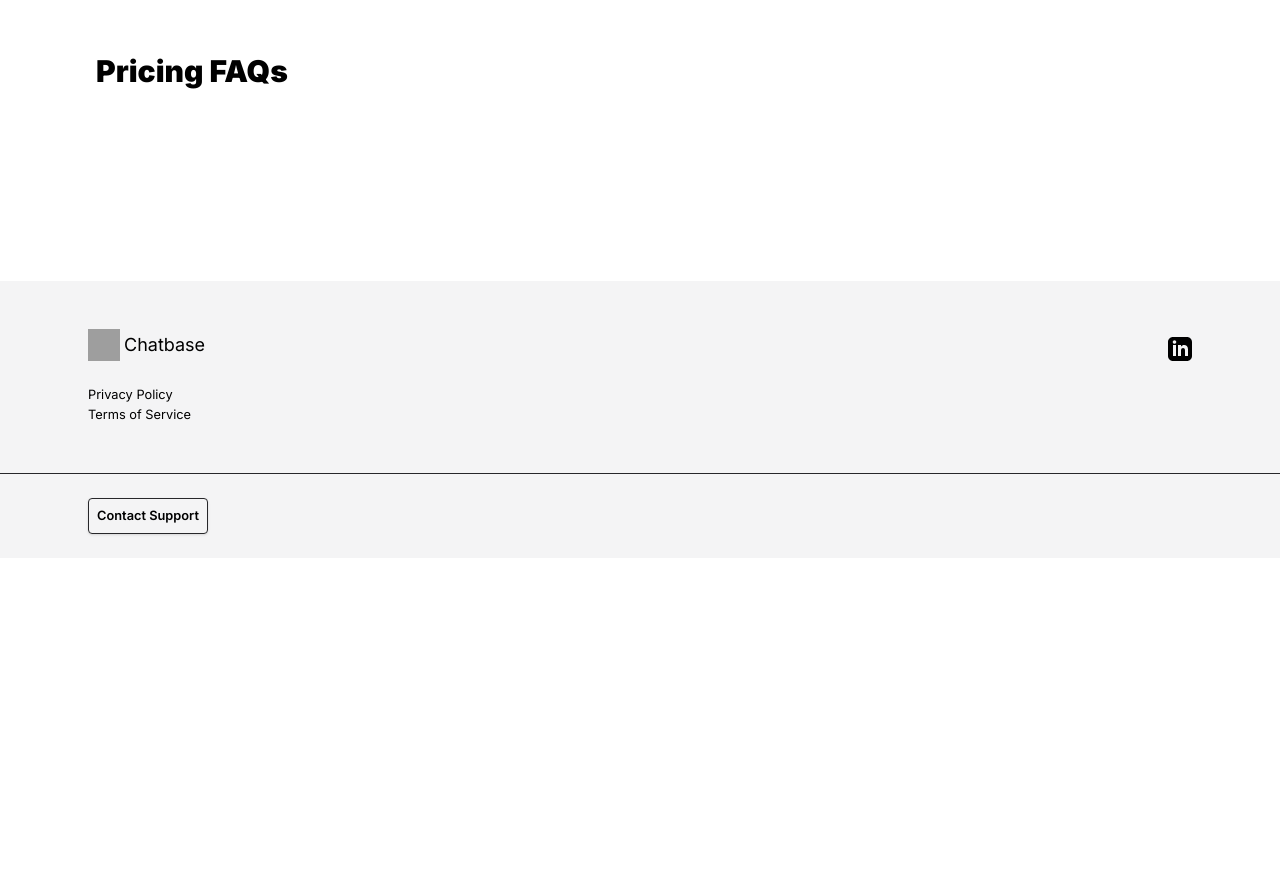
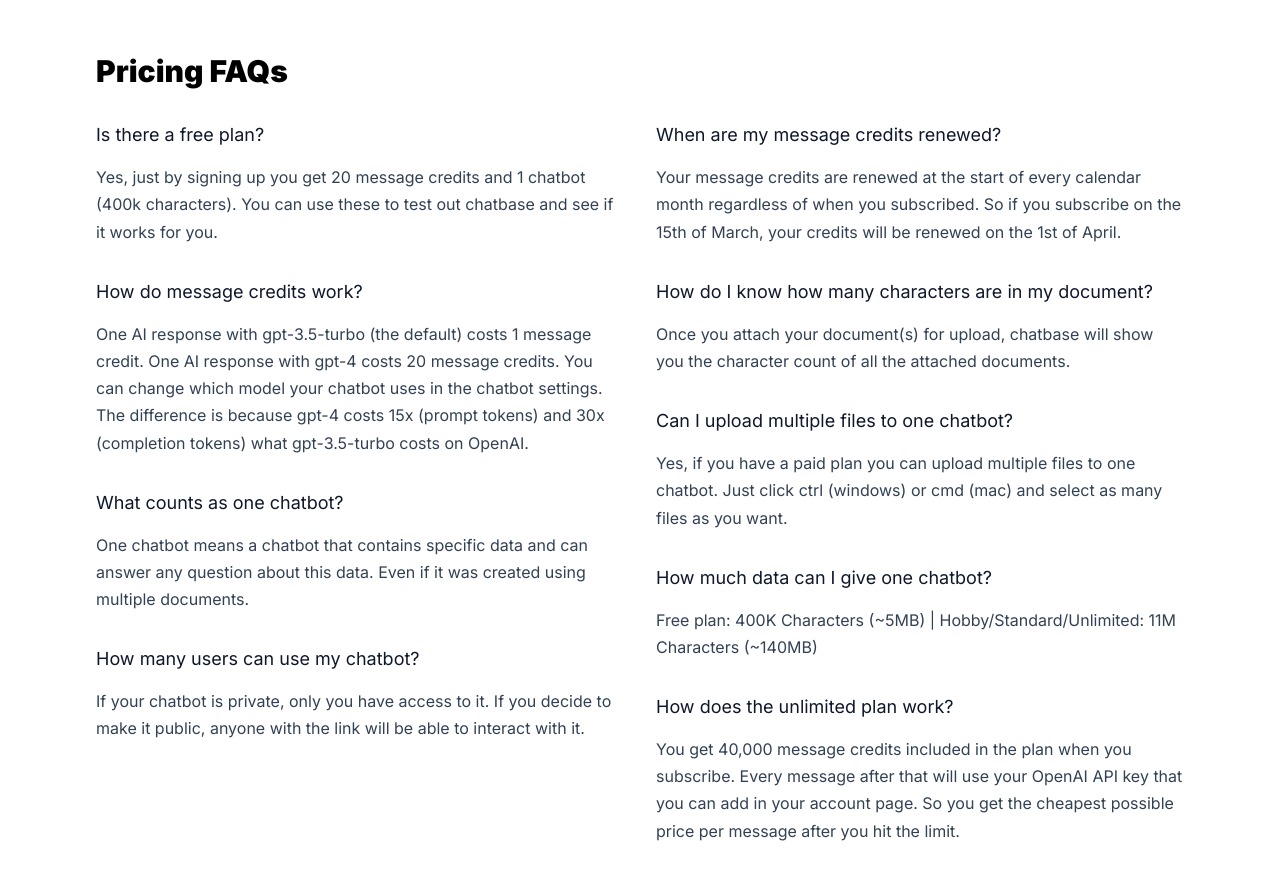
Before and after one commit to BodySites/Custom-ChatGPT, a React (Vite) app: page /Custom-ChatGPT/prices in a window 1280 px wide. Shown: the part 2120-2999 px from the top of the page. Before the commit the page ends 2678 px from the top, so only its background shows below. Built offline with nearby package versions, Linux system fonts and the light colour scheme; grey boxes are pictures that could not be loaded.

Commit message:
add section with PriceFAQs

```diff
--- a/src/features/PriceAddOn/index.ts
+++ b/src/features/PriceAddOn/index.ts
@@ -1,3 +1,4 @@
 export { PriceAddOnStatic } from "./ui/PriceAddOnStatic";
 export { PriceAddOnInput } from "./ui/PriceAddOnInput";
+export { priceAddOnsItems } from "./static/priceAddOnsObject";
 export type { IPriceAddOn } from "./api/IPriceAddOn";
--- a/src/features/PriceAddOn/static/priceAddOnsObject.tsx
+++ b/src/features/PriceAddOn/static/priceAddOnsObject.tsx
@@ -1,4 +1,4 @@
-import { IPriceAddOn } from "..";
+import { IPriceAddOn } from "../api/IPriceAddOn";
 
 export const priceAddOnsItems: IPriceAddOn[] = [
 	{
--- /dev/null
+++ b/src/features/PriceFAQ/api/IPriceFAQ.tsx
@@ -0,0 +1,4 @@
+export interface IPriceFAQ {
+	title: string;
+	description: string;
+}
--- /dev/null
+++ b/src/features/PriceFAQ/index.ts
@@ -0,0 +1,2 @@
+export { PriceFAQ } from "./ui/PriceFAQ";
+export type { IPriceFAQ } from "./api/IPriceFAQ";
--- /dev/null
+++ b/src/features/PriceFAQ/ui/PriceFAQ.tsx
@@ -0,0 +1,27 @@
+import React from "react";
+import styled from "styled-components";
+import { IPriceFAQ } from "../api/IPriceFAQ.tsx";
+
+const Container = styled.div``;
+
+const Title = styled.h3`
+	font-size: 1.125rem;
+	line-height: 1.75rem;
+	color: rgb(15 23 42);
+	line-height: 1.5;
+`;
+
+const Description = styled.p`
+	margin-top: 1rem;
+	line-height: 1.7;
+	color: rgb(51 65 85);
+`;
+
+export const PriceFAQ: React.FC<IPriceFAQ> = ({ title, description }) => {
+	return (
+		<Container>
+			<Title>{title}</Title>
+			<Description>{description}</Description>
+		</Container>
+	);
+};
--- a/src/pages/PricesPage/PricesPage.tsx
+++ b/src/pages/PricesPage/PricesPage.tsx
@@ -8,8 +8,13 @@
 import { PricePlansList } from "../../widgets/PriceList/PricePlansList";
 import { pricePlans } from "../../widgets/PriceList/pricePlansObject";
 import { PricingSectionLayout } from "../../widgets/layout/PricingSectionLayout";
-import { priceAddOnsItems } from "../../features/PriceAddOn/static/PriceAddOnsObject";
-import { PriceAddOnInput, PriceAddOnStatic } from "../../features/PriceAddOn";
+import {
+	PriceAddOnInput,
+	PriceAddOnStatic,
+	priceAddOnsItems
+} from "../../features/PriceAddOn";
+import { PriceFAQList } from "../../widgets/PriceFAQList/PriceFAQList";
+import { priceFAQsItems } from "../../widgets/PriceFAQList/priceFAQsObject";
 
 const Container = styled.div`
 	background-color: #fff;
@@ -94,7 +99,9 @@
 						)
 					)}
 				</PricingSectionLayout>
-				<PricingSectionLayout title="Pricing FAQs"></PricingSectionLayout>
+				<PricingSectionLayout title="Pricing FAQs">
+					<PriceFAQList items={priceFAQsItems} />
+				</PricingSectionLayout>
 			</Content>
 			<Footer BG="rgb(244 244 245)" colorText="black" />
 		</Container>
--- /dev/null
+++ b/src/widgets/PriceFAQList/PriceFAQList.tsx
@@ -0,0 +1,30 @@
+import React from "react";
+import styled from "styled-components";
+import { IPriceFAQ, PriceFAQ } from "../../features/PriceFAQ";
+
+const List = styled.ul`
+	display: flex;
+	flex-direction: column;
+	row-gap: 2rem;
+`;
+
+interface Props {
+	items: IPriceFAQ[];
+}
+
+export const PriceFAQList: React.FC<Props> = ({ items }) => {
+	return (
+		<>
+			<List>
+				{items.slice(0, items.length / 2).map((item, index) => (
+					<PriceFAQ {...item} key={index} />
+				))}
+			</List>
+			<List>
+				{items.slice(items.length / 2, items.length).map((item, index) => (
+					<PriceFAQ {...item} key={index} />
+				))}
+			</List>
+		</>
+	);
+};
--- /dev/null
+++ b/src/widgets/PriceFAQList/priceFAQsObject.tsx
@@ -0,0 +1,49 @@
+import { IPriceFAQ } from "../../features/PriceFAQ/api/IPriceFAQ";
+
+export const priceFAQsItems: IPriceFAQ[] = [
+	{
+		title: "Is there a free plan?",
+		description:
+			"Yes, just by signing up you get 20 message credits and 1 chatbot (400k characters). You can use these to test out chatbase and see if it works for you."
+	},
+	{
+		title: "How do message credits work?",
+		description:
+			"One AI response with gpt-3.5-turbo (the default) costs 1 message credit. One AI response with gpt-4 costs 20 message credits. You can change which model your chatbot uses in the chatbot settings. The difference is because gpt-4 costs 15x (prompt tokens) and 30x (completion tokens) what gpt-3.5-turbo costs on OpenAI."
+	},
+	{
+		title: "What counts as one chatbot?",
+		description:
+			"One chatbot means a chatbot that contains specific data and can answer any question about this data. Even if it was created using multiple documents."
+	},
+	{
+		title: "How many users can use my chatbot?",
+		description:
+			"If your chatbot is private, only you have access to it. If you decide to make it public, anyone with the link will be able to interact with it."
+	},
+	{
+		title: "When are my message credits renewed?",
+		description:
+			"Your message credits are renewed at the start of every calendar month regardless of when you subscribed. So if you subscribe on the 15th of March, your credits will be renewed on the 1st of April."
+	},
+	{
+		title: "How do I know how many characters are in my document?",
+		description:
+			"Once you attach your document(s) for upload, chatbase will show you the character count of all the attached documents."
+	},
+	{
+		title: "Can I upload multiple files to one chatbot?",
+		description:
+			"Yes, if you have a paid plan you can upload multiple files to one chatbot. Just click ctrl (windows) or cmd (mac) and select as many files as you want."
+	},
+	{
+		title: "How much data can I give one chatbot?",
+		description:
+			"Free plan: 400K Characters (~5MB) | Hobby/Standard/Unlimited: 11M Characters (~140MB)"
+	},
+	{
+		title: "How does the unlimited plan work?",
+		description:
+			"You get 40,000 message credits included in the plan when you subscribe. Every message after that will use your OpenAI API key that you can add in your account page. So you get the cheapest possible price per message after you hit the limit."
+	}
+];
```
